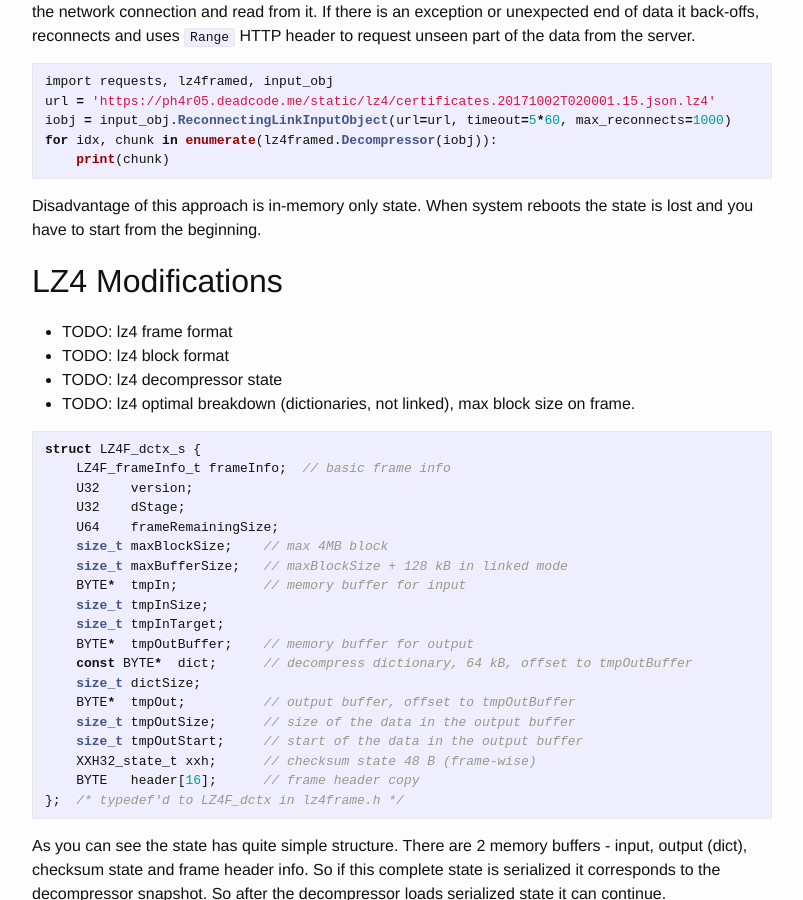
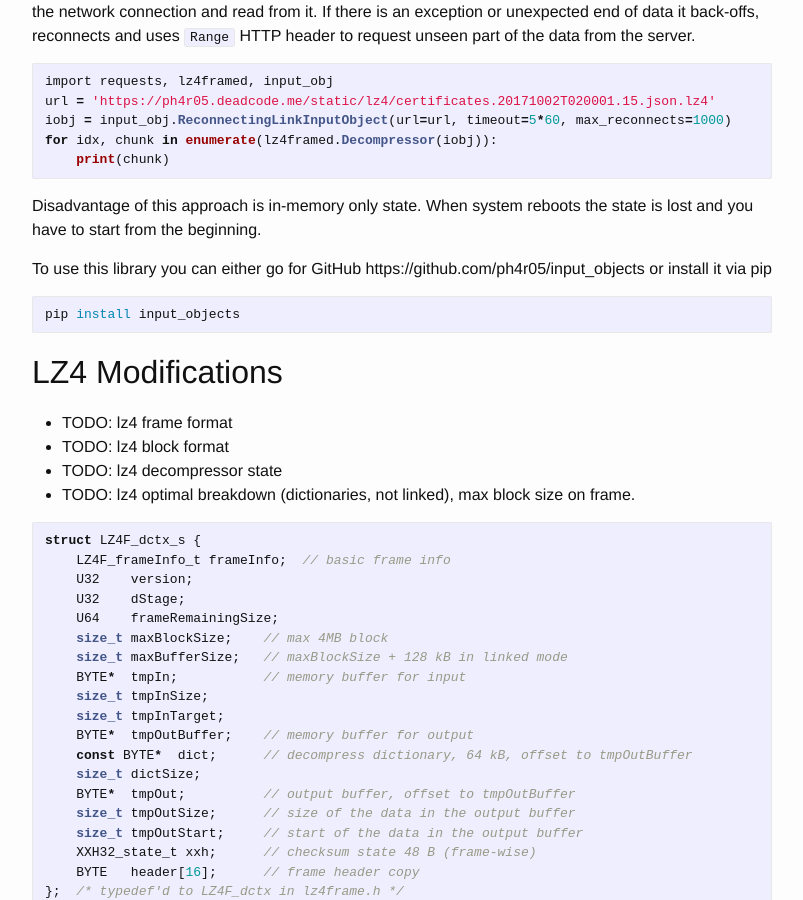
Before and after one commit to ph4r05/devblog, a Jekyll site: the page built from _posts/2017-10-04-lz4-stream-processing.markdown, in a window 1280 px wide and 900 px high, scrolled down 1777 px. Shown: the whole window, without its empty margins (238-1041 px from the left). Built offline with Jekyll 4.4.1, drawn with Linux system fonts in a browser that asks for light colours.

Commit message:
input objects lib added

````diff
--- a/_posts/2017-10-04-lz4-stream-processing.markdown
+++ b/_posts/2017-10-04-lz4-stream-processing.markdown
@@ -63,7 +63,7 @@ In this way LZ4 decompressor is fed with the uninterrupted data stream. When err
 blocks, retries to connect and reads more data. When more data is loaded it is returned to the decompressor. So
 even if there is 30 minutes blackout the read will resume.
 
-I've implemented this solution here: [ReconnectingLinkInputObject](https://github.com/ph4r05/codesign-analysis/blob/9d557e7eeeeb0c461d107881278160c85a04cd56/codesign/input_obj.py#L410).
+I've implemented this solution here: [ReconnectingLinkInputObject](https://github.com/ph4r05/input_objects/blob/02c4e2b031410ffe35721c33f8abe8be92a07a91/input_objects/input_obj.py#L410).
 It wraps `requests` library to open the network connection and read from it. If there is an exception or unexpected end of data it back-offs, reconnects and uses `Range` HTTP header to request unseen part of the data from the server.
 
 ```python
@@ -76,6 +76,13 @@ for idx, chunk in enumerate(lz4framed.Decompressor(iobj)):
 
 Disadvantage of this approach is in-memory only state. When system reboots the state is lost and you have to start from
 the beginning.
+
+To use this library you can either go for GitHub https://github.com/ph4r05/input_objects
+or install it via pip
+
+```bash
+pip install input_objects
+```
 
 ## LZ4 Modifications
 
````
